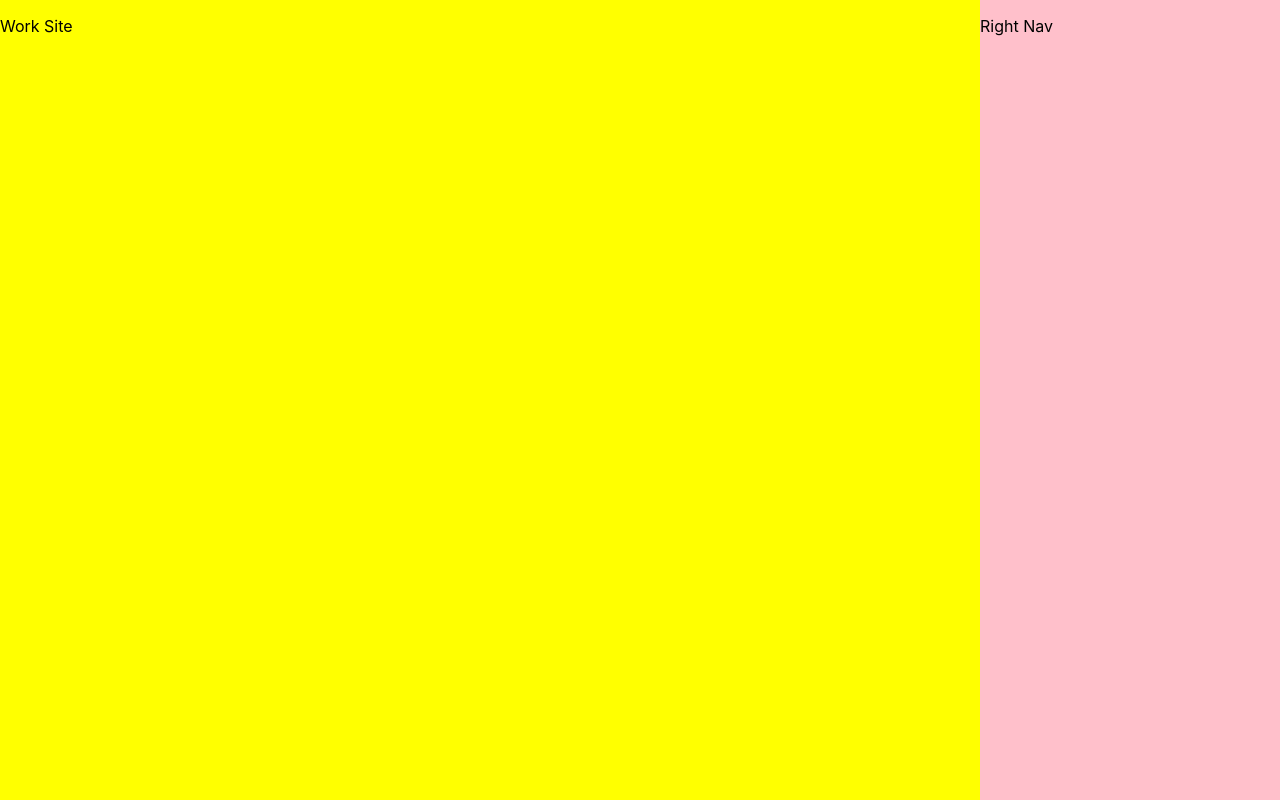
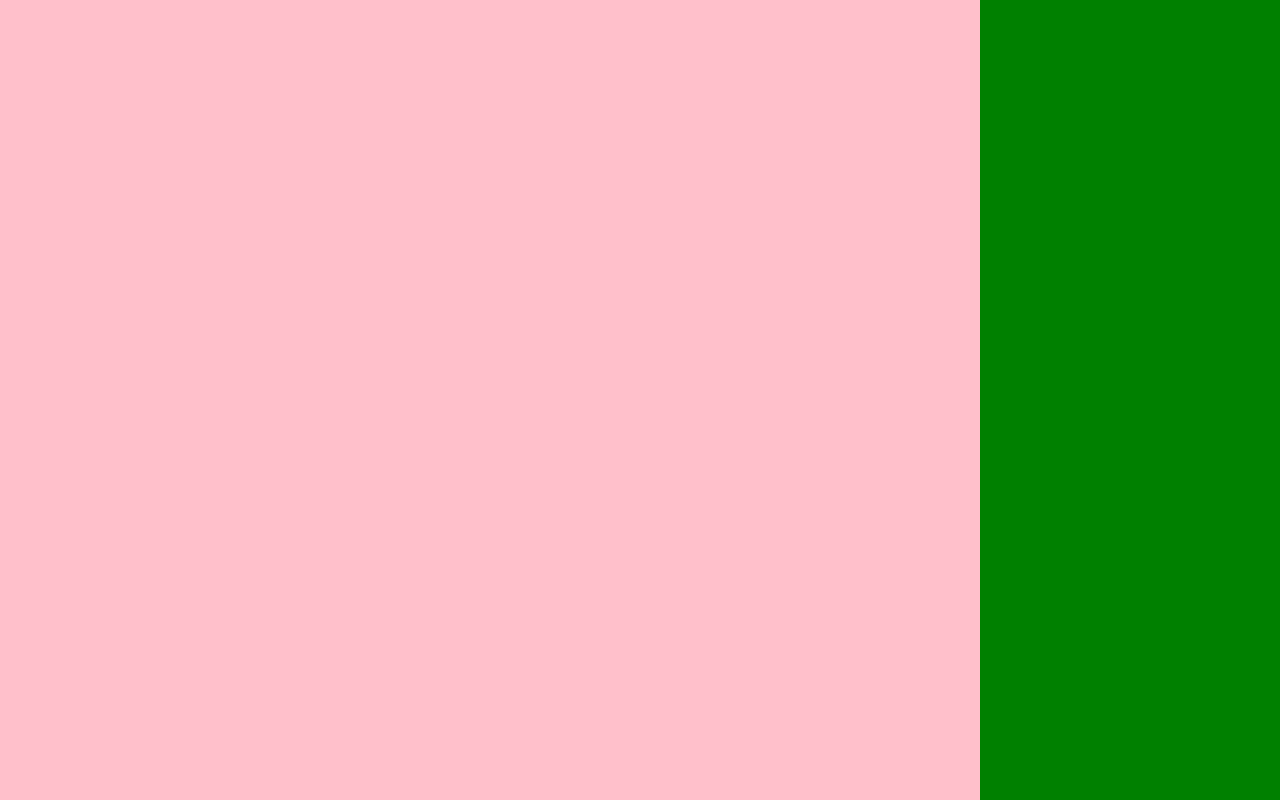
Before and after one commit to Steve0320/site-frontend, a React (Create React App) app: page /work in a window 1280 px wide. Built offline with nearby package versions, Linux system fonts and the light colour scheme.

Commit message:
Remove work-site-layout and fun-site-layout, combine into more flexible side-menu-layout.

```diff
--- a/src/components/app/App.js
+++ b/src/components/app/App.js
@@ -3,8 +3,7 @@ import React from "react";
 import {Route, Switch} from "react-router-dom";
 
 import SplitLayout from "../split-layout/SplitLayout";
-import WorkSiteLayout from "../work-site-layout/WorkSiteLayout";
-import FunSiteLayout from "../fun-site-layout/FunSiteLayout";
+import SideMenuLayout from "../side-menu-layout/SideMenuLayout";
 import RouteAnimator from "../route-animator/RouteAnimator"
 
 import styles from './App.module.css';
@@ -48,8 +47,8 @@ class App extends React.Component {
           <RouteAnimator transitionTimeout={1000} getTransition={this.getTransition}>
             <Switch location={this.props.location}>
               <Route exact path='/' render={() => <SplitLayout leftLink='/work' rightLink='/fun'/>} />
-              <Route path='/work' component={WorkSiteLayout} />
-              <Route path='/fun' component={FunSiteLayout} />
+              <Route path='/work' render={() => <SideMenuLayout menuAlign='right'/>} />
+              <Route path='/fun' render={() => <SideMenuLayout menuAlign='left'/>} />
               <Route render={() => <div>Not Found</div>} />
             </Switch>
           </RouteAnimator>
--- a/src/components/fun-site-layout/FunSiteLayout.js
+++ /dev/null
@@ -1,25 +0,0 @@
-import React from 'react';
-import PropTypes from 'prop-types'
-
-import styles from './FunSiteLayout.module.css'
-
-class FunSiteLayout extends React.Component {
-
-    render() {
-
-        return (
-            <div className={styles.funSiteLayout}>
-                <div className={styles.leftNav}>
-                    <p>Left nav</p>
-                </div>
-                <div className={styles.funContent}>
-                    <p>Fun Site</p>
-                </div>
-            </div>
-        );
-
-    }
-
-}
-
-export default FunSiteLayout;
--- a/src/components/fun-site-layout/FunSiteLayout.module.css
+++ /dev/null
@@ -1,28 +0,0 @@
-.funSiteLayout {
-
-    position: absolute;
-    left: 0;
-    right: 0;
-    top: 0;
-    bottom: 0;
-
-    display: grid;
-    grid-template-columns: 300px;
-
-    background: orange;
-
-}
-
-.leftNav {
-    grid-column-start: 1;
-    grid-row-start: 1;
-    width: 100%;
-    height: 100%;
-    background: pink;
-}
-
-.funContent {
-    grid-column-start: 2;
-    grid-row-start: 1;
-    background: yellow;
-}
--- a/src/components/route-animator/RouteAnimator.js
+++ b/src/components/route-animator/RouteAnimator.js
@@ -1,8 +1,9 @@
-/* This component builds on the functionality offered by React Transition
+/*
+ * This component builds on the functionality offered by React Transition
  * Group to allow different transitions when navigating between pages. All
  * one needs to provide is the timeout value, and the getTransition function,
  * which should return the set of CSS classes to use for the current page change.
-* */
+ */
 
 import React from "react";
 import {TransitionGroup, CSSTransition} from "react-transition-group";
@@ -21,7 +22,8 @@ class RouteAnimator extends React.Component {
 
     }
 
-    /* componentWillUpdate will be deprecated in React 17, so hook into componentDidUpdate
+    /*
+     * componentWillUpdate will be deprecated in React 17, so hook into componentDidUpdate
      * instead, in accordance with best practices.
      */
     componentDidUpdate(prevProps, prevState, snapshot) {
@@ -35,7 +37,8 @@ class RouteAnimator extends React.Component {
 
     }
 
-    /* Wrap the component's children in a CSS transition, using provided props. Because CSSTransitionGroup
+    /*
+     * Wrap the component's children in a CSS transition, using provided props. Because CSSTransitionGroup
      * does not update the classNames prop when component is exiting, we use the childFactory prop of
      * TransitionGroup to dynamically set the classNames when exiting (for a more thorough explanation, see
      * https://medium.com/lalilo/dynamic-transitions-with-react-router-and-react-transition-group-69ab795815c9)
@@ -44,7 +47,7 @@ class RouteAnimator extends React.Component {
 
         return (
 
-            <div>
+            <React.Fragment>
 
                 <TransitionGroup childFactory={child => React.cloneElement(child, {classNames: this.state.transitionClasses})}>
                     <CSSTransition key={this.props.location.key} classNames={this.state.transitionClasses} timeout={this.props.transitionTimeout}>
@@ -52,7 +55,7 @@ class RouteAnimator extends React.Component {
                     </CSSTransition>
                 </TransitionGroup>
 
-            </div>
+            </React.Fragment>
 
         );
 
--- /dev/null
+++ b/src/components/side-menu-layout/SideMenuLayout.js
@@ -0,0 +1,47 @@
+/*
+ * This component organizes its children into a side-menu and content area format. It expects
+ * exactly two or more children - the first being the menu structure, and the second and
+ * onward being the content. The menu can be aligned either to the right or left.
+ */
+
+import React from "react";
+import PropTypes from "prop-types";
+import cx from "classnames";
+
+import styles from "./SideMenuLayout.module.css";
+
+const SideMenuLayout = (props) => {
+
+    const {menuAlign} = props;
+
+    let menuClass = (menuAlign === 'left') ? styles.sideMenuLeft : styles.sideMenuRight;
+
+    // Build up menu, style according to side
+    const menu = (
+        <div className={cx(styles.sideMenu, menuClass)}>
+
+        </div>
+    );
+
+
+    return (
+        <div className={styles.layout}>
+
+            {props.menuAlign === 'left' ? menu : null}
+
+            <div className={styles.content}>
+                {props.children ? props.children.slice(1) : null}
+            </div>
+
+            {props.menuAlign === 'right' ? menu : null}
+
+        </div>
+    )
+
+};
+
+SideMenuLayout.propTypes = {
+    menuAlign: PropTypes.oneOf(['right', 'left']).isRequired
+};
+
+export default SideMenuLayout;
--- /dev/null
+++ b/src/components/side-menu-layout/SideMenuLayout.module.css
@@ -0,0 +1,36 @@
+.layout {
+
+    position: absolute;
+    left: 0;
+    right: 0;
+    top: 0;
+    bottom: 0;
+
+    background-color: orange;
+
+    display: flex;
+
+}
+
+.sideMenu {
+    flex: 0 0 300px;
+    height: 100%;
+    background-color: green;
+    display: inline-block;
+}
+
+.sideMenuRight {
+
+}
+
+.sideMenuLeft {
+
+}
+
+.content {
+    flex: 1;
+    height: 100%;
+    background-color: pink;
+    display: inline-block;
+
+}
--- a/src/components/work-site-layout/WorkSiteLayout.js
+++ /dev/null
@@ -1,25 +0,0 @@
-import React from 'react';
-import PropTypes from 'prop-types'
-
-import styles from './WorkSiteLayout.module.css'
-
-class WorkSiteLayout extends React.Component {
-
-    render() {
-
-        return (
-            <div className={styles.workSiteLayout}>
-                <div className={styles.rightNav}>
-                    <p>Right Nav</p>
-                </div>
-                <div className={styles.workContent}>
-                    <p>Work Site</p>
-                </div>
-            </div>
-        );
-
-    }
-
-}
-
-export default WorkSiteLayout;
--- a/src/components/work-site-layout/WorkSiteLayout.module.css
+++ /dev/null
@@ -1,28 +0,0 @@
-.workSiteLayout {
-
-    position: absolute;
-    left: 0;
-    right: 0;
-    top: 0;
-    bottom: 0;
-
-    display: grid;
-    grid-template-columns: auto 300px;
-
-    background: orange;
-
-}
-
-.rightNav {
-    grid-column-start: 2;
-    grid-row-start: 1;
-    width: 100%;
-    height: 100%;
-    background: pink;
-}
-
-.workContent {
-    grid-column-start: 1;
-    grid-row-start: 1;
-    background: yellow;
-}
```
